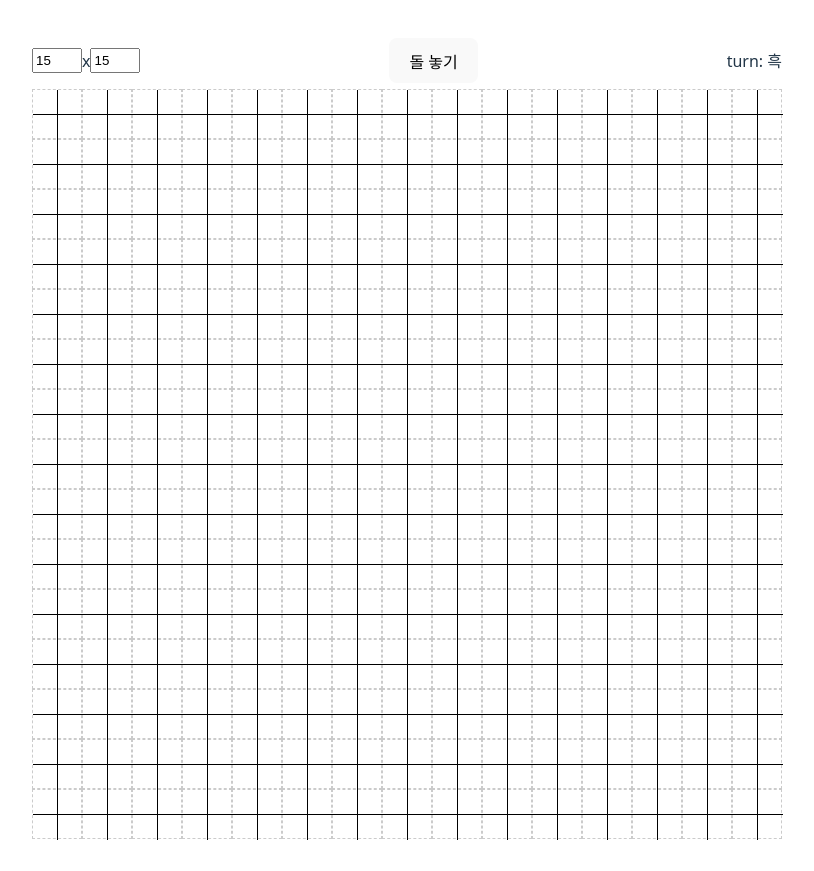
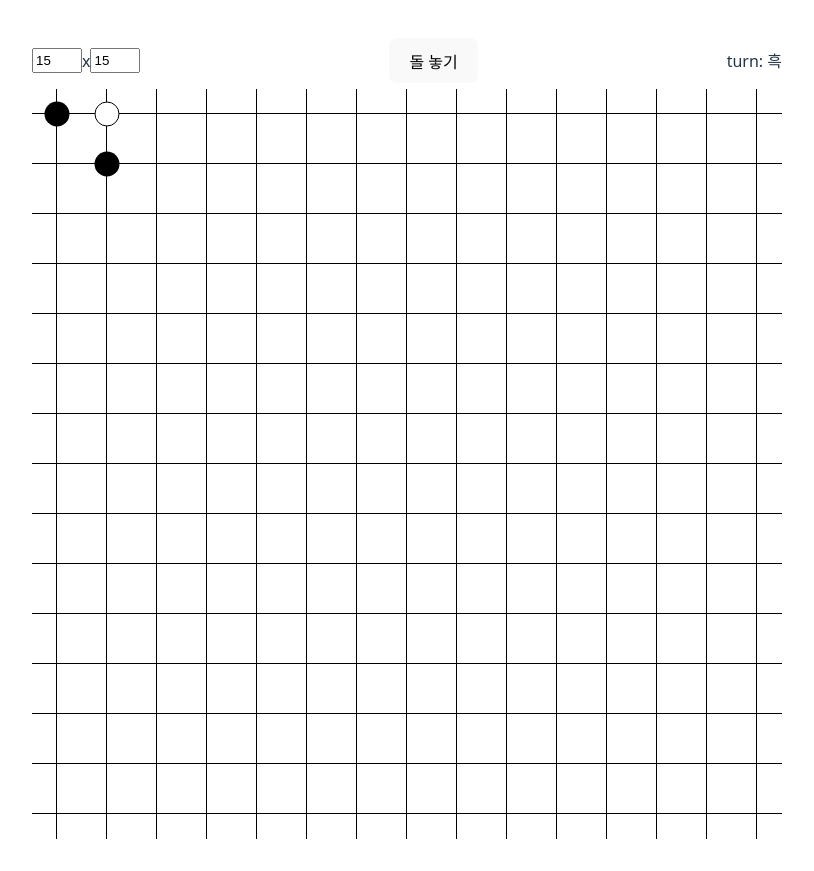
Before and after one commit to jisangjiha/omok, a React (Vite) app: page / in a window 1280 px wide. Shown: the whole page, without its empty margins (233-1047 px from the left). Built offline with nearby package versions, Linux system fonts and the light colour scheme.

Commit message:
Implement stones

```diff
--- a/src/components/Board.module.css
+++ b/src/components/Board.module.css
@@ -12,7 +12,7 @@
   grid-template-columns: var(--col-size) var(--col-size);
   grid-template-rows: var(--row-size) var(--row-size);
 
-  border: dashed 1px rgba(0, 0, 0, 0.2);
+  /* border: dashed 1px rgba(0, 0, 0, 0.2); */
 
   --border-style: solid 1px black;
 
@@ -29,3 +29,19 @@
     border-right: var(--border-style);
   }
 }
+
+.stone {
+  border-radius: 50%;
+  width: var(--col-size);
+  height: var(--row-size);
+  transform: translate(50%, 50%);
+}
+
+.stone.black {
+  background-color: black;
+}
+
+.stone.white {
+  background-color: white;
+  border: solid 1px black;
+}
--- a/src/components/Board.tsx
+++ b/src/components/Board.tsx
@@ -1,11 +1,13 @@
 import { Fragment, type CSSProperties } from 'react';
 import styles from './Board.module.css';
+import type { Color } from '../types';
 
 interface BoardProps {
   rowCount: number;
   colCount: number;
   rowSize?: number;
   colSize?: number;
+  stones: Array<{ row: number; col: number; color: Color }>;
 }
 
 export default function Board({
@@ -13,6 +15,7 @@
   colCount,
   rowSize = 25,
   colSize = 25,
+  stones,
 }: BoardProps) {
   const addStone = (rowIndex: number, colIndex: number) => {
     console.log(`row: ${rowIndex}, col: ${colIndex}`);
@@ -52,6 +55,23 @@
           ))}
         </Fragment>
       ))}
+      {stones.map((stone, index) => (
+        <div
+          key={index}
+          className={[
+            styles.stone,
+            stone.color === 'black' ? styles.black : styles.white,
+          ].join(' ')}
+          style={{
+            gridArea: [
+              stone.row + 1,
+              stone.col + 1,
+              stone.row + 2,
+              stone.col + 2,
+            ].join('/'),
+          }}
+        />
+      ))}
     </div>
   );
 }
--- a/src/components/BoardCustom.tsx
+++ b/src/components/BoardCustom.tsx
@@ -1,17 +1,17 @@
-import { useState } from "react";
-import styles from "./BoardCustom.module.css";
-import Board from "./Board";
+import { useState } from 'react';
+import styles from './BoardCustom.module.css';
+import Board from './Board';
 
 export default function BoardCustom() {
   const [rowSize, setRowSize] = useState(15);
   const [columnSize, setColumnSize] = useState(15);
-  const [turnUser, setTurnUSer] = useState("흑");
+  const [turnUser, setTurnUSer] = useState('흑');
 
   const handleTurnUser = () => {
-    if (turnUser === "흑") {
-      setTurnUSer("백");
+    if (turnUser === '흑') {
+      setTurnUSer('백');
     } else {
-      setTurnUSer("흑");
+      setTurnUSer('흑');
     }
   };
 
@@ -38,7 +38,27 @@
         <button onClick={handleTurnUser}>돌 놓기</button>
         <div>turn: {turnUser}</div>
       </div>
-      <Board rowCount={rowSize} colCount={columnSize} />
+      <Board
+        rowCount={rowSize}
+        colCount={columnSize}
+        stones={[
+          {
+            row: 0,
+            col: 0,
+            color: 'black',
+          },
+          {
+            row: 0,
+            col: 1,
+            color: 'white',
+          },
+          {
+            row: 1,
+            col: 1,
+            color: 'black',
+          },
+        ]}
+      />
     </>
   );
 }
--- /dev/null
+++ b/src/types.ts
@@ -0,0 +1 @@
+export type Color = 'black' | 'white';
```
